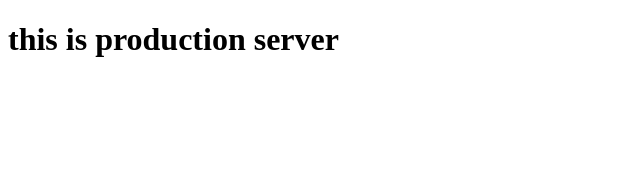
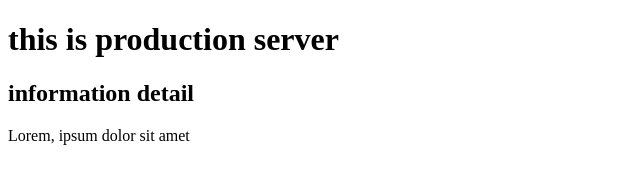
Before and after one commit to JainAnkit2002/practice, a plain HTML site: page index.html in a window 1280 px wide. Shown: the whole page, without its empty margins (0-640 px from the left). Drawn offline with Linux system fonts and the light colour scheme.

Commit message:
new matter

```diff
--- a/index.html
+++ b/index.html
@@ -7,5 +7,7 @@
 </head>
 <body>
     <h1>this is production server</h1>
+    <h2>information detail</h2>
+    <p>Lorem, ipsum dolor sit amet</p>
 </body>
 </html>
```
